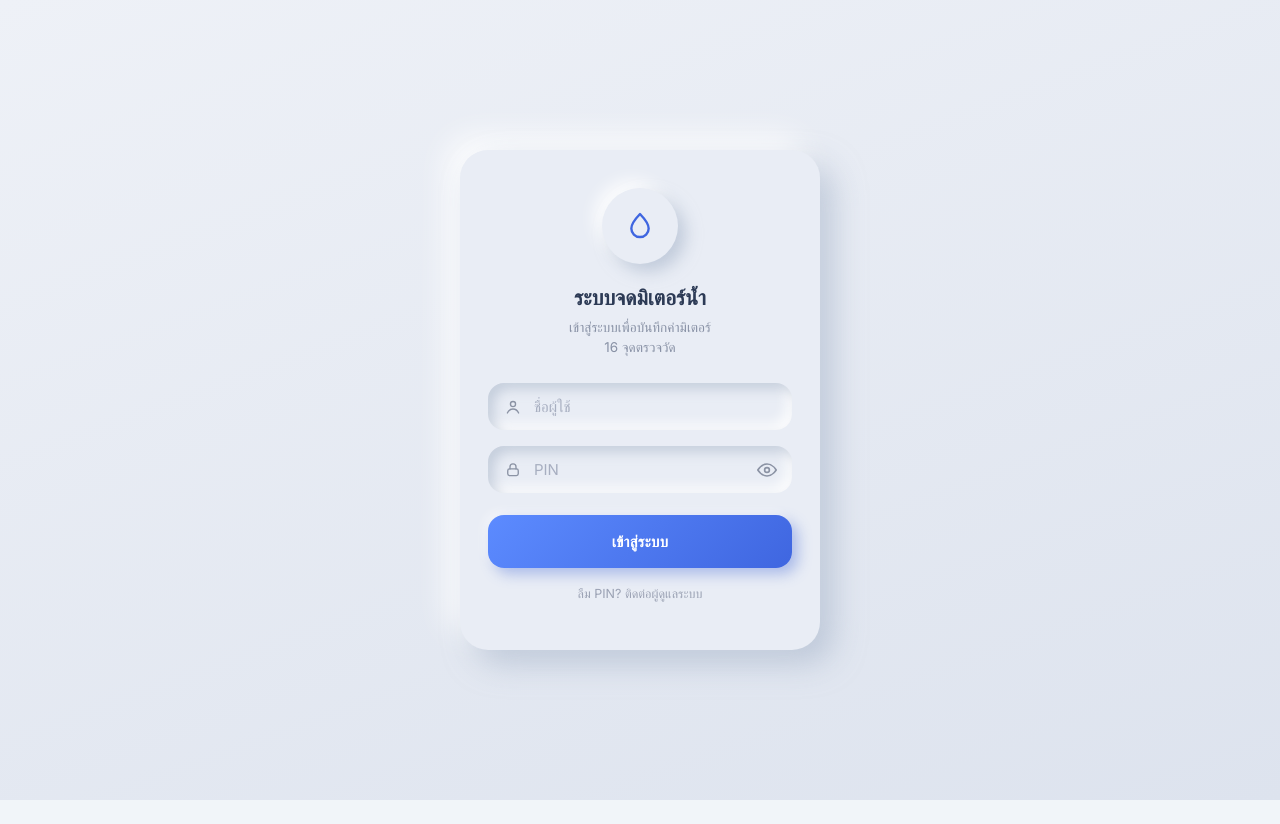
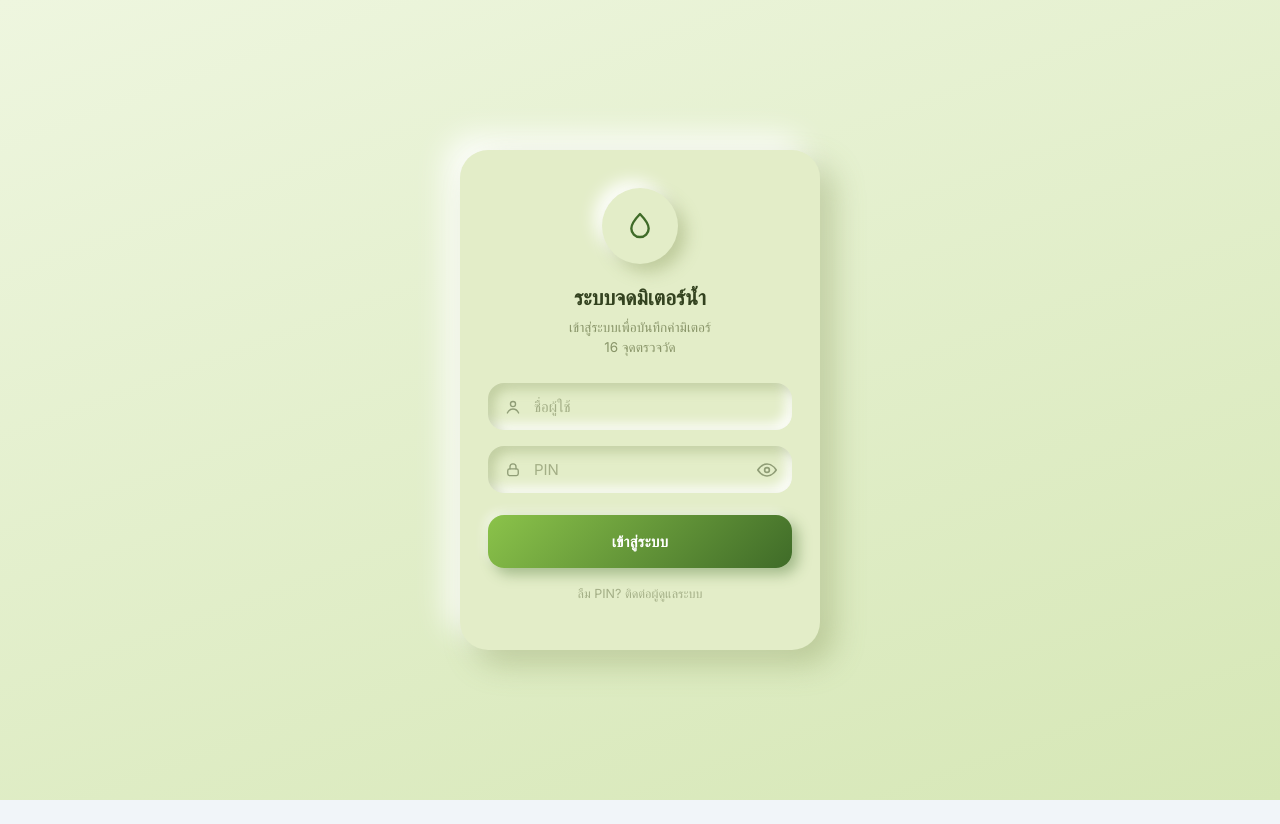
Before and after one commit to thirasakolt-creator/ef, a plain HTML site: page index.html in a window 1280 px wide. Drawn offline with Linux system fonts and the light colour scheme; no server answers.

Commit message:
Update index.html

```diff
--- a/index.html
+++ b/index.html
@@ -3,7 +3,7 @@
 <head>
 <meta charset="UTF-8">
 <meta name="viewport" content="width=device-width, initial-scale=1, viewport-fit=cover">
-<meta name="theme-color" content="#0369a1">
+<meta name="theme-color" content="#3f6b28">
 <meta name="description" content="ระบบบันทึกและติดตามการใช้น้ำ 16 จุดตรวจวัด">
 <meta name="mobile-web-app-capable" content="yes">
 <meta name="apple-mobile-web-app-capable" content="yes">
@@ -25,43 +25,43 @@
 <!-- ══════════ LOGIN ══════════ -->
 <section id="loginView" class="view">
   <style>
-    #loginView { background: linear-gradient(160deg,#eef1f7,#dde3ee); min-height:100vh; display:flex; align-items:center; justify-content:center; padding:24px; box-sizing:border-box; }
-    .neu-card { width:100%; max-width:360px; background:#e9edf5; border-radius:28px; padding:38px 28px 30px; box-shadow: 14px 14px 30px rgba(163,177,198,0.55), -14px -14px 30px rgba(255,255,255,0.85); text-align:center; }
-    .neu-avatar { width:76px; height:76px; border-radius:50%; margin:0 auto 18px; display:flex; align-items:center; justify-content:center; background:#e9edf5; box-shadow: 8px 8px 16px rgba(163,177,198,0.55), -8px -8px 16px rgba(255,255,255,0.85); }
+    #loginView { background: linear-gradient(160deg,#eef6df,#d6e7b6); min-height:100vh; display:flex; align-items:center; justify-content:center; padding:24px; box-sizing:border-box; }
+    .neu-card { width:100%; max-width:360px; background:#e3edc8; border-radius:28px; padding:38px 28px 30px; box-shadow: 14px 14px 30px rgba(140,158,96,0.42), -14px -14px 30px rgba(255,255,255,0.92); text-align:center; }
+    .neu-avatar { width:76px; height:76px; border-radius:50%; margin:0 auto 18px; display:flex; align-items:center; justify-content:center; background:#e3edc8; box-shadow: 8px 8px 16px rgba(140,158,96,0.42), -8px -8px 16px rgba(255,255,255,0.92); }
     .neu-avatar svg { width:32px; height:32px; }
-    .neu-title { font-family:'Poppins',sans-serif; font-weight:600; font-size:21px; color:#2c3a55; margin:0 0 4px; }
-    .neu-sub { font-family:'Inter',sans-serif; font-size:13.5px; color:#8891a5; margin:0 0 26px; line-height:1.5; }
+    .neu-title { font-family:'Poppins',sans-serif; font-weight:600; font-size:21px; color:#33421f; margin:0 0 4px; }
+    .neu-sub { font-family:'Inter',sans-serif; font-size:13.5px; color:#889468; margin:0 0 26px; line-height:1.5; }
     .neu-field { position:relative; margin-bottom:16px; text-align:left; }
     .neu-field svg.f-icon { position:absolute; left:16px; top:50%; transform:translateY(-50%); width:18px; height:18px; opacity:.55; pointer-events:none; }
-    .neu-field input { width:100%; box-sizing:border-box; padding:14px 44px 14px 46px; border:none; border-radius:16px; background:#e9edf5; font-family:'Inter',sans-serif; font-size:15px; color:#2c3a55;
-      box-shadow: inset 6px 6px 12px rgba(163,177,198,0.5), inset -6px -6px 12px rgba(255,255,255,0.85); }
-    .neu-field input::placeholder { color:#a7aec0; }
+    .neu-field input { width:100%; box-sizing:border-box; padding:14px 44px 14px 46px; border:none; border-radius:16px; background:#e3edc8; font-family:'Inter',sans-serif; font-size:15px; color:#33421f;
+      box-shadow: inset 6px 6px 12px rgba(140,158,96,0.38), inset -6px -6px 12px rgba(255,255,255,0.9); }
+    .neu-field input::placeholder { color:#a3ae86; }
     .neu-field input:focus { outline:none; }
     .neu-eye { position:absolute; right:14px; top:50%; transform:translateY(-50%); width:22px; height:22px; opacity:.55; cursor:pointer; border:none; background:none; padding:0; display:flex; align-items:center; justify-content:center; }
     .neu-btn { width:100%; margin-top:6px; padding:15px; border:none; border-radius:16px; font-family:'Poppins',sans-serif; font-weight:600; font-size:15px; letter-spacing:.3px; color:#fff;
-      background:linear-gradient(135deg,#5c8bff,#3f66e0); box-shadow: 6px 6px 14px rgba(76,110,214,0.4), -4px -4px 10px rgba(255,255,255,0.5); cursor:pointer; }
+      background:linear-gradient(135deg,#8bc34a,#3f6b28); box-shadow: 6px 6px 14px rgba(63,107,40,0.4), -4px -4px 10px rgba(255,255,255,0.5); cursor:pointer; }
     .neu-btn:active { box-shadow: inset 4px 4px 10px rgba(0,0,0,.2); }
-    .neu-hint { margin-top:18px; font-family:'Inter',sans-serif; font-size:12.5px; color:#9aa1b3; }
-    .neu-ghost { margin-top:14px; width:100%; padding:12px; border:none; border-radius:16px; background:#e9edf5; color:#5c6a85; font-family:'Inter',sans-serif; font-size:13.5px; font-weight:600;
-      box-shadow: 6px 6px 12px rgba(163,177,198,0.5), -6px -6px 12px rgba(255,255,255,0.85); cursor:pointer; }
+    .neu-hint { margin-top:18px; font-family:'Inter',sans-serif; font-size:12.5px; color:#a3ae86; }
+    .neu-ghost { margin-top:14px; width:100%; padding:12px; border:none; border-radius:16px; background:#e3edc8; color:#4c5c34; font-family:'Inter',sans-serif; font-size:13.5px; font-weight:600;
+      box-shadow: 6px 6px 12px rgba(140,158,96,0.38), -6px -6px 12px rgba(255,255,255,0.9); cursor:pointer; }
   </style>
 
   <div class="neu-card">
     <div class="neu-avatar">
-      <svg viewBox="0 0 24 24" fill="none" stroke="#3f66e0" stroke-width="1.8" stroke-linecap="round" stroke-linejoin="round"><path d="M12 3s6.5 6.8 6.5 10.8a6.5 6.5 0 1 1-13 0C5.5 9.8 12 3 12 3Z"/></svg>
+      <svg viewBox="0 0 24 24" fill="none" stroke="#3f6b28" stroke-width="1.8" stroke-linecap="round" stroke-linejoin="round"><path d="M12 3s6.5 6.8 6.5 10.8a6.5 6.5 0 1 1-13 0C5.5 9.8 12 3 12 3Z"/></svg>
     </div>
     <h1 class="neu-title">ระบบจดมิเตอร์น้ำ</h1>
     <p class="neu-sub">เข้าสู่ระบบเพื่อบันทึกค่ามิเตอร์<br>16 จุดตรวจวัด</p>
 
     <div class="neu-field">
-      <svg class="f-icon" viewBox="0 0 24 24" fill="none" stroke="#3f4a63" stroke-width="1.8" stroke-linecap="round" stroke-linejoin="round"><circle cx="12" cy="8" r="3.4"/><path d="M4.5 20c1.6-3.6 4.6-5.4 7.5-5.4s5.9 1.8 7.5 5.4"/></svg>
+      <svg class="f-icon" viewBox="0 0 24 24" fill="none" stroke="#4c5c34" stroke-width="1.8" stroke-linecap="round" stroke-linejoin="round"><circle cx="12" cy="8" r="3.4"/><path d="M4.5 20c1.6-3.6 4.6-5.4 7.5-5.4s5.9 1.8 7.5 5.4"/></svg>
       <input id="loginEmail" type="text" placeholder="ชื่อผู้ใช้" autocomplete="username">
     </div>
     <div class="neu-field">
-      <svg class="f-icon" viewBox="0 0 24 24" fill="none" stroke="#3f4a63" stroke-width="1.8" stroke-linecap="round" stroke-linejoin="round"><rect x="5" y="10.5" width="14" height="9" rx="2.4"/><path d="M8 10.5V7.8a4 4 0 1 1 8 0v2.7"/></svg>
+      <svg class="f-icon" viewBox="0 0 24 24" fill="none" stroke="#4c5c34" stroke-width="1.8" stroke-linecap="round" stroke-linejoin="round"><rect x="5" y="10.5" width="14" height="9" rx="2.4"/><path d="M8 10.5V7.8a4 4 0 1 1 8 0v2.7"/></svg>
       <input id="loginPin" type="password" inputmode="numeric" placeholder="PIN" autocomplete="current-password">
       <button type="button" id="btnTogglePin" class="neu-eye" aria-label="แสดง/ซ่อน PIN">
-        <svg viewBox="0 0 24 24" fill="none" stroke="#3f4a63" stroke-width="1.8" stroke-linecap="round" stroke-linejoin="round"><path d="M2 12s3.8-6.5 10-6.5S22 12 22 12s-3.8 6.5-10 6.5S2 12 2 12Z"/><circle cx="12" cy="12" r="2.6"/></svg>
+        <svg viewBox="0 0 24 24" fill="none" stroke="#4c5c34" stroke-width="1.8" stroke-linecap="round" stroke-linejoin="round"><path d="M2 12s3.8-6.5 10-6.5S22 12 22 12s-3.8 6.5-10 6.5S2 12 2 12Z"/><circle cx="12" cy="12" r="2.6"/></svg>
       </button>
     </div>
 
@@ -96,8 +96,9 @@
   <div id="tab-entry" class="tabpanel">
     <style>
       .sessionbar { display:flex; gap:8px; margin-bottom:10px; }
-      .seg-btn { flex:1; padding:10px; border-radius:10px; border:1px solid #ccc; background:#f2f2f2; font-weight:600; cursor:pointer; }
-      .seg-btn.active { background:#0d6efd; color:#fff; border-color:#0d6efd; }
+      .seg-btn { flex:1; padding:10px; border-radius:12px; border:none; background:#e3edc8; font-weight:600; cursor:pointer; color:#4c5c34;
+        box-shadow:4px 4px 10px rgba(140,158,96,0.35),-4px -4px 10px rgba(255,255,255,0.85); }
+      .seg-btn.active { background:linear-gradient(135deg,#8bc34a,#3f6b28); color:#fff; box-shadow:4px 4px 10px rgba(63,107,40,.4),-3px -3px 8px rgba(255,255,255,.5); }
       .midnight-status { padding:10px 14px; border-radius:10px; margin-bottom:10px; font-weight:600; }
       .midnight-status.open { background:#e7f7ec; color:#146c2e; }
       .midnight-status.closed { background:#fdeceb; color:#a12a22; }
```
